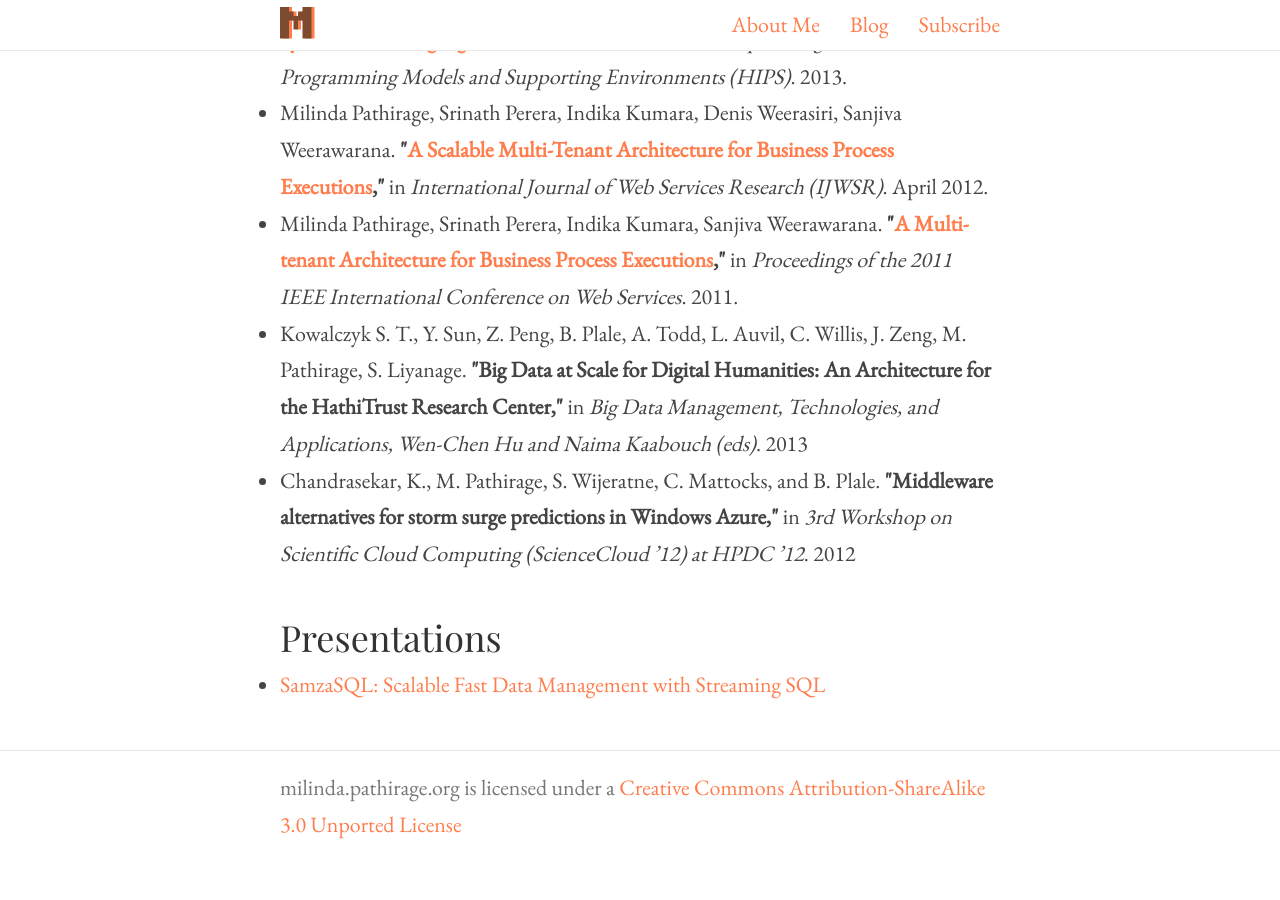
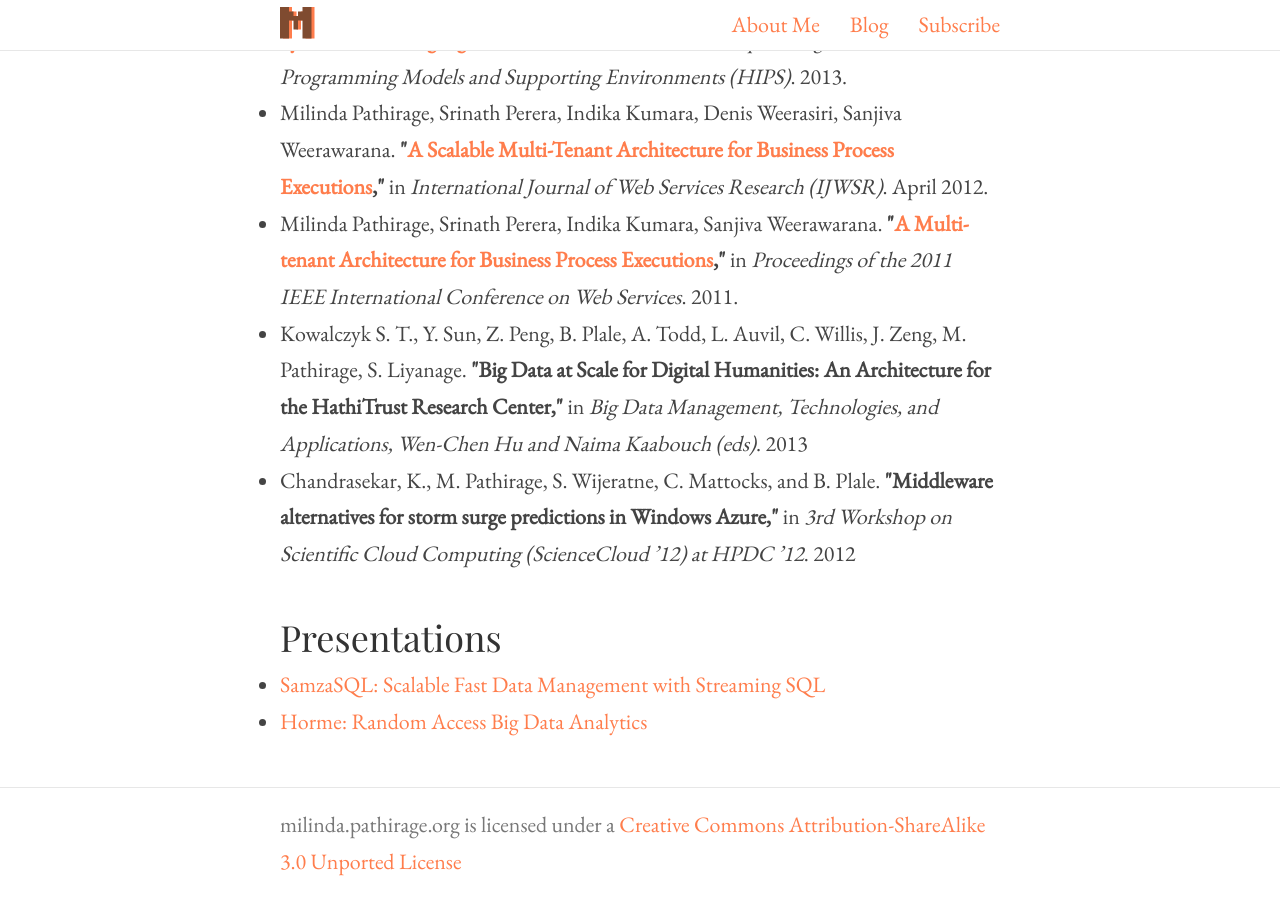
Before and after one commit to milinda/milinda.github.io, a Jekyll site: the page built from index.html, in a window 1280 px wide and 900 px high, scrolled down 1920 px. Built offline with Jekyll 4.4.1, drawn with Linux system fonts in a browser that asks for light colours; some web fonts are replaced; before the commit the page ends 2784 px from its top, so only the background shows below that.

Commit message:
Update index.html

```diff
--- a/index.html
+++ b/index.html
@@ -78,6 +78,7 @@ layout: default
       <h2>Presentations</h2>
       <ul>
         <li><a href="https://github.com/milinda/samzasql-hpbdc2016/blob/master/samzasql-hpbdc2016-presentation.pdf" target="_blank">SamzaSQL: Scalable Fast Data Management with Streaming SQL</a></li>
+        <li><a href="https://github.com/milinda/Horme-IEEECluster2016/blob/master/horme-ieeecluster2016.pdf" target="_blank">Horme: Random Access Big Data Analytics</a></li>
       </ul>
     </div>
   </div>
```
